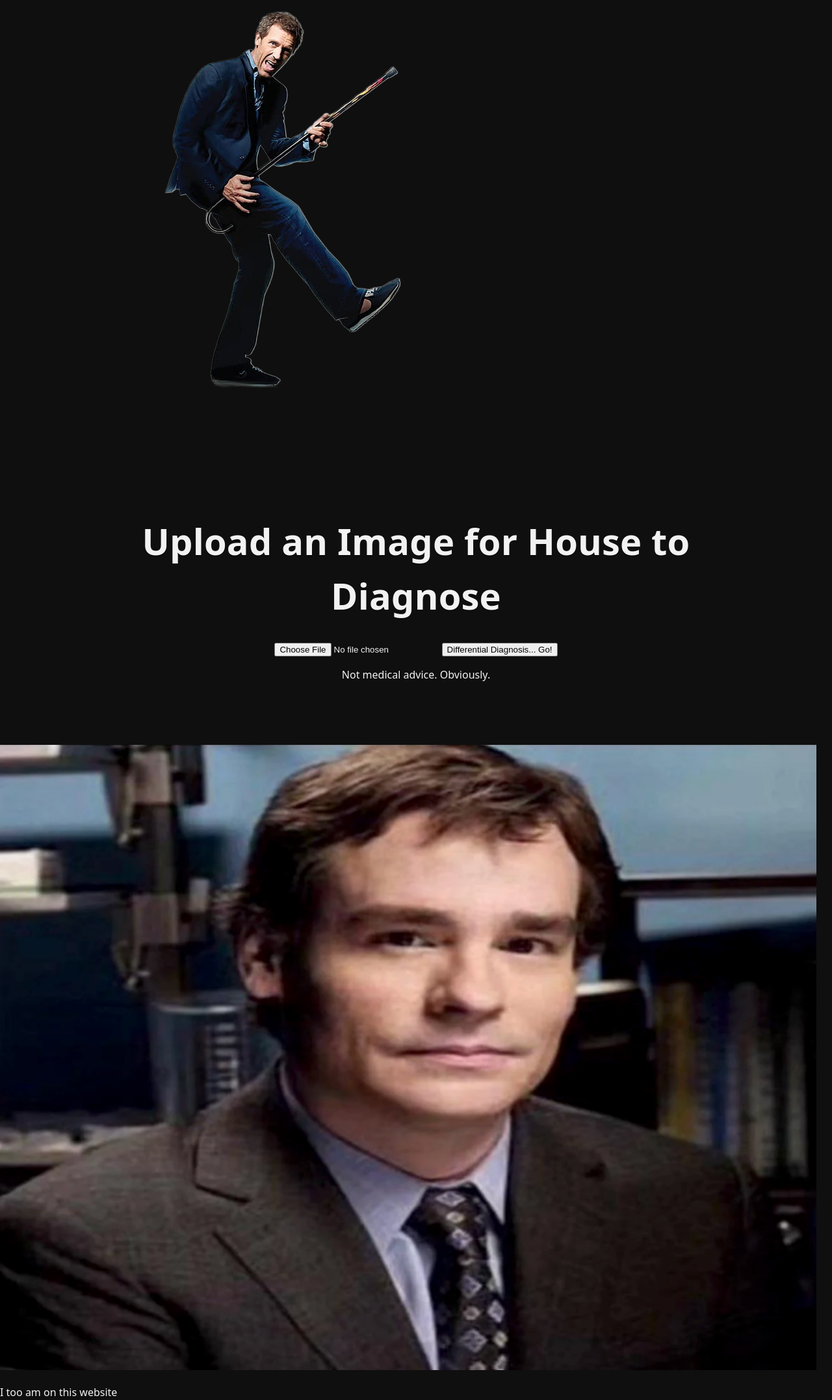
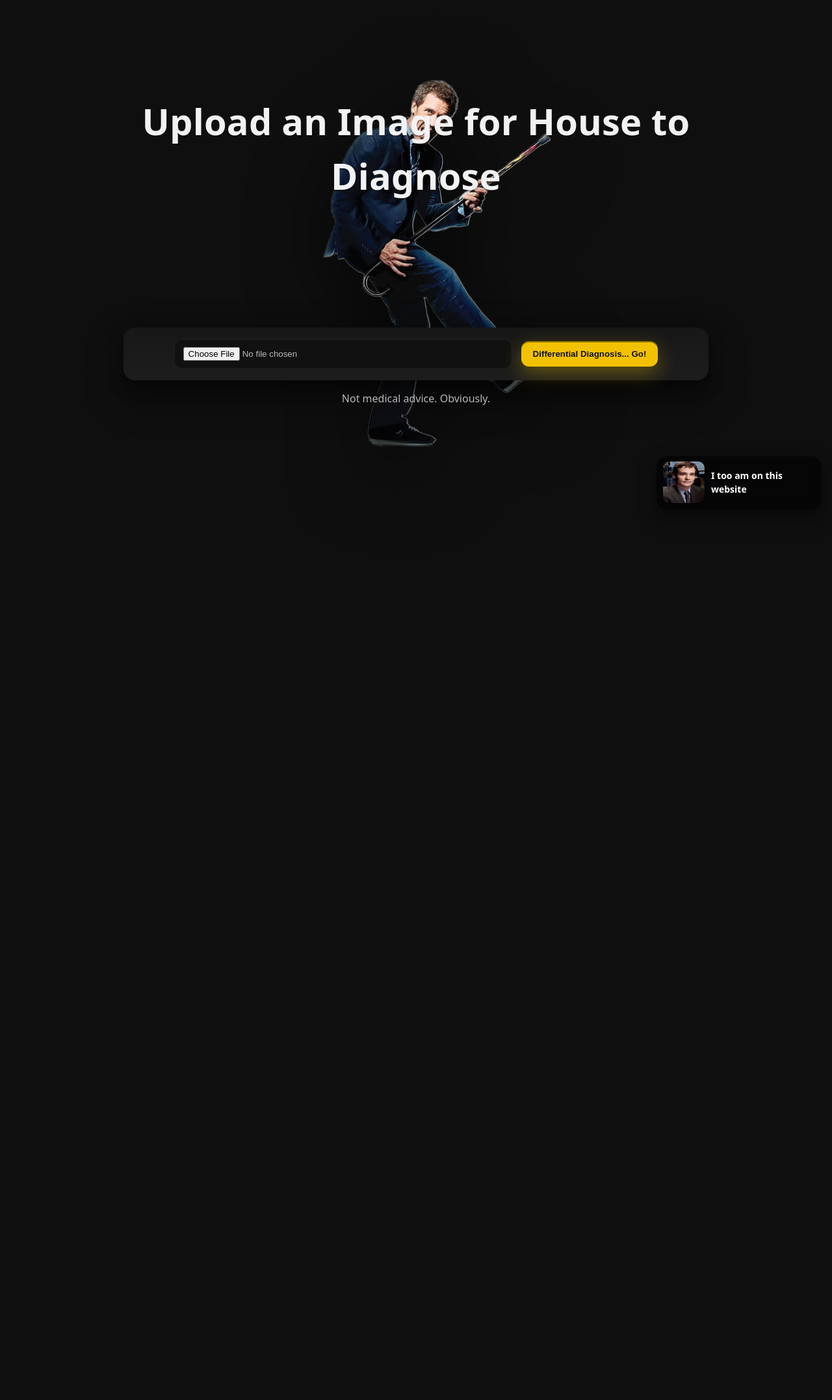
Before and after one commit to NKalus/HouseDDX, a Flask app: page / in a window 1280 px wide. Shown: the whole page at 65% size. After the commit the page ends 774 px from the top, so only its background shows below. Run offline with Flask 3, Linux system fonts and the light colour scheme; some libraries are stand-ins or nearby versions.

Commit message:
Update style.css

```diff
--- a/static/style.css
+++ b/static/style.css
@@ -41,4 +41,147 @@
 /* ---- Card / Form ---- */
 .card{
   margin-inline:auto;
-  background:linear-gradient(180deg, var(--card),
+  background:linear-gradient(180deg, var(--card), var(--card-2));
+  border-radius:18px;
+  padding:18px;
+  box-shadow:
+    0 24px 60px rgba(0,0,0,.45),
+    0 10px 24px rgba(0,0,0,.35);
+  width:min(900px, 92vw);
+}
+
+.card .row{
+  display:flex;
+  gap:14px;
+  justify-content:center;
+  align-items:center;
+  flex-wrap:wrap;
+}
+
+input[type="file"]{
+  appearance:none;
+  border:none;
+  outline:none;
+  background:#111;
+  color:var(--muted);
+  padding:12px 14px;
+  border-radius:12px;
+  width:min(520px, 78vw);
+  box-shadow:inset 0 0 0 1px rgba(255,255,255,.06);
+}
+
+button{
+  appearance:none;
+  border:none;
+  outline:none;
+  cursor:pointer;
+  font-weight:700;
+  color:#111;
+  background:var(--accent);
+  padding:12px 18px;
+  border-radius:12px;
+  white-space:nowrap;
+  box-shadow:
+    0 10px 30px var(--accent-shadow),
+    0 2px 0 rgba(0,0,0,.35) inset;
+  transition:transform .06s ease;
+}
+button:active{ transform:translateY(1px) }
+
+/* ---- House background image ---- */
+.house-bg{
+  position:absolute;
+  left:50%;
+  top:46%;
+  transform:translate(-50%, -42%);
+  width:min(78vw, 780px);
+  max-width:1000px;
+  height:auto;
+  pointer-events:none;
+  user-select:none;
+  z-index:1;                 /* behind .wrap */
+  filter:drop-shadow(0 30px 60px rgba(0,0,0,.6));
+}
+
+/* ---- Diagnosis card ---- */
+.dx{ margin-top:28px; text-align:left }
+.dx h2{
+  margin:0 0 10px;
+  color:var(--teal);
+  font-size:22px;
+}
+.dx p{ margin:0; font-size:18px }
+.quote{
+  margin:14px 0 0;
+  color:var(--muted);
+  font-style:italic;
+}
+
+/* ---- Disclaimer ---- */
+.disclaimer{
+  color:var(--muted);
+  margin:16px 0 0;
+}
+
+/* ---- Wilson widget ---- */
+.wilson-corner{
+  position:fixed;
+  right:16px;
+  bottom:16px;
+  z-index:30;
+  background:rgba(0,0,0,.6);
+  backdrop-filter:saturate(140%) blur(6px);
+  border-radius:16px;
+  padding:8px 10px 10px;
+  display:flex;
+  align-items:center;
+  gap:10px;
+  box-shadow:0 12px 30px rgba(0,0,0,.45);
+}
+.wilson-corner img{
+  display:block;
+  width:64px;
+  height:64px;
+  object-fit:cover;
+  border-radius:10px;
+  box-shadow:0 6px 16px rgba(0,0,0,.45);
+}
+.wilson-corner p{
+  margin:0;
+  color:#fff;
+  font-weight:600;
+  font-size:14px;
+  max-width:160px;
+}
+
+/* ---- Responsive tweaks ---- */
+@media (max-width: 900px){
+  /* leave .wrap alone so H1 doesn't move */
+  .house-bg{
+    top:54%;
+    transform:translate(-50%, -48%);
+    width:min(88vw, 680px);
+  }
+}
+
+@media (max-width: 600px){
+  /* leave .wrap alone so H1 doesn't move */
+  .house-bg{
+    top:58%;
+    transform:translate(-50%, -52%);
+    width:min(95vw, 560px);
+  }
+  .card{ padding:14px }
+  input[type="file"]{ width:100% }
+  .wilson-corner{
+    right:12px; bottom:12px;
+    padding:8px 9px;
+  }
+  .wilson-corner img{ width:56px; height:56px }
+  .wilson-corner p{ font-size:13px; max-width:140px }
+}
+
+/* ---- Only move the upload card down ---- */
+.card{ margin-top:24vh !important; }           /* desktop/tablet */
+@media (max-width: 900px){ .card{ margin-top:28vh !important; } }
+@media (max-width: 600px){ .card{ margin-top:30vh !important; } }
```
